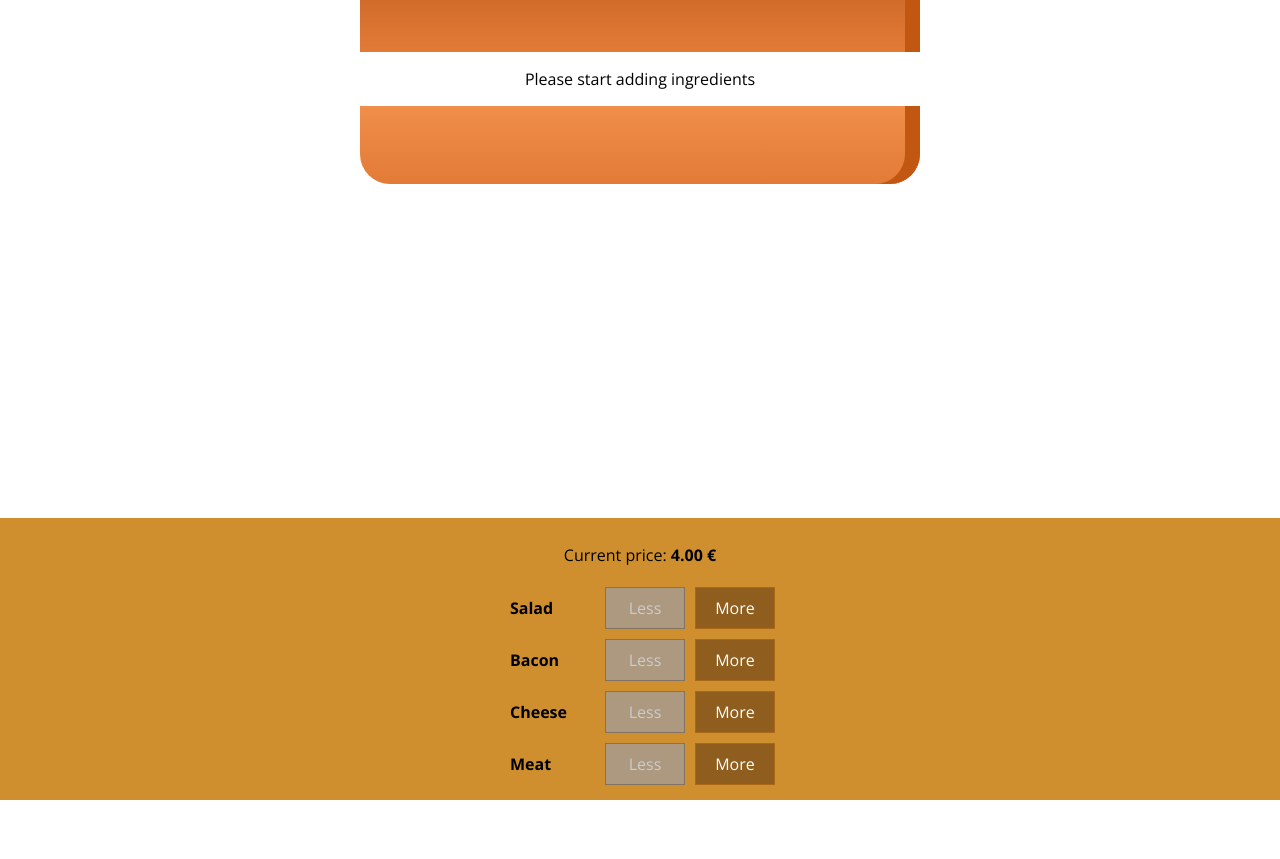
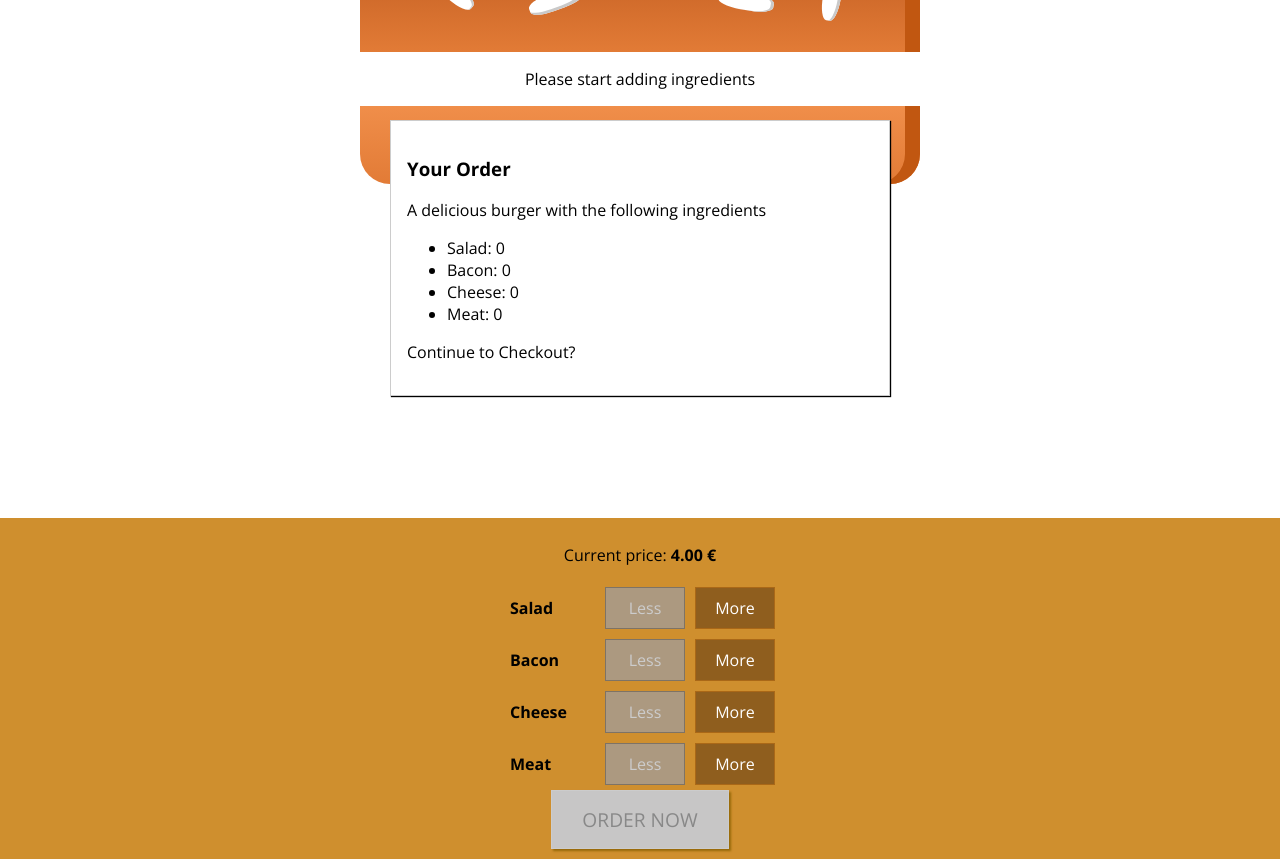
Before and after one commit to Xalemg/react-burguer-app, a React app: page / in a window 1280 px wide. Shown: the part 120-979 px from the top of the page. Before the commit the page ends 920 px from the top, so only its background shows below. Built offline with nearby package versions, Linux system fonts and the light colour scheme.

Commit message:
Added modal, some logic and fixed minor bugs

```diff
--- a/src/components/Burger/BuildControls/BuildControls.css
+++ b/src/components/Burger/BuildControls/BuildControls.css
@@ -1,10 +1,51 @@
-.BuildControls{
-    widht: 100%;
+.BuildControls {
+    width: 100%;
     background-color: #CF8F2E;
     display: flex;
     flex-flow: column;
     align-items: center;
     box-shadow: 0 2px 1px #ccc;
     margin: auto;
-    padding:  10px 0;
+    padding: 10px 0;
 }
+
+.OrderButton {
+    background-color: #DAD735;
+    outline: none;
+    cursor: pointer;
+    border: 1px solid #966909;
+    color: #966909;
+    font-family: inherit;
+    font-size: 1.2em;
+    padding: 15px 30px;
+    box-shadow: 2px 2px 2px #966909;
+}
+
+.OrderButton:hover, .OrderButton:active {
+    background-color: #A0DB41;
+    border: 1px solid #966909;
+    color: #966909;
+}
+
+.OrderButton:disabled {
+    background-color: #C7C6C6;
+    cursor: not-allowed;
+    border: 1px solid #ccc;
+    color: #888888;
+}
+
+.OrderButton:not(:disabled) {
+    animation: enable 0.3s linear;
+}
+
+@keyframes enable {
+    0% {
+        transform: scale(1);
+    }
+    60% {
+        transform: scale(1.1);
+    }
+    100% {
+        transform: scale(1);
+    }
+}
--- a/src/components/Burger/BuildControls/BuildControls.js
+++ b/src/components/Burger/BuildControls/BuildControls.js
@@ -21,6 +21,7 @@ const buildControls = (props) => (
         removed = {() => props.ingredientRemoved(ctrl.type)}
         disabled={props.disabled[ctrl.type]} />
     ))}
+    <button className={classes.OrderButton} disabled={!props.purchasable}>ORDER NOW</button>
     </div>
 );
 
--- a/src/components/Burger/BurgerIngredient/BurgerIngredient.js
+++ b/src/components/Burger/BurgerIngredient/BurgerIngredient.js
@@ -14,8 +14,8 @@ class BurgerIngredient extends Component {
             case('bread-top'):
             ingredient = (
                 <div className= {classes.BreadTop}>
-                    <div className={classes.Seed1}></div>
-                    <div className={classes.Seed2}></div>
+                    <div className={classes.Seeds1}></div>
+                    <div className={classes.Seeds2}></div>
                 </div>
             )
             break;
--- /dev/null
+++ b/src/components/Burger/OrderSummary/OrderSummary.js
@@ -0,0 +1,25 @@
+import React from 'react';
+
+import Aux from '../../../hoc/Aux';
+
+const OrderSummary = (props) => {
+    const ingredientSummary = Object.keys(props.ingredients)
+    .map(igKey => {
+        return (<li key={igKey}>
+            <span style={{textTransform: 'capitalize'}}>{igKey}</span>: {props.ingredients[igKey]}
+            </li>)
+    });
+
+    return(
+        <Aux>
+            <h3>Your Order</h3>
+            <p>A delicious burger with the following ingredients</p>
+            <ul>
+              {ingredientSummary}
+            </ul>
+            <p>Continue to Checkout?</p>
+        </Aux>
+    );
+}
+
+export default OrderSummary;
--- /dev/null
+++ b/src/components/UI/Modal/Modal.css
@@ -0,0 +1,20 @@
+.Modal {
+    position: fixed;
+    z-index: 500;
+    background-color: white;
+    width: 70%;
+    border: 1px solid #ccc;
+    box-shadow: 1px 1px 1px black;
+    padding: 16px;
+    left: 15%;
+    top: 30%;
+    box-sizing: border-box;
+    transition: all 0.3s ease-out;
+}
+
+@media (min-width: 600px) {
+    .Modal {
+        width: 500px;
+        left: calc(50% - 250px);
+    }
+}
--- /dev/null
+++ b/src/components/UI/Modal/Modal.js
@@ -0,0 +1,11 @@
+
+import React from 'react';
+import classes from './Modal.css';
+
+const modal = (props) => (
+    <div className={classes.Modal}>
+        {props.children}
+    </div>
+);
+
+export default modal;
--- a/src/containers/BurgerBuilder/BurgerBuilder.js
+++ b/src/containers/BurgerBuilder/BurgerBuilder.js
@@ -3,6 +3,8 @@ import React, {Component} from 'react';
 import Aux from '../../hoc/Aux';
 import Burger from '../../components/Burger/Burger'
 import BuildControls from '../../components/Burger/BuildControls/BuildControls'
+import Modal from '../../components/UI/Modal/Modal'
+import OrderSummary from '../../components/Burger/OrderSummary/OrderSummary';
 
 const INGREDIENTS_PRICES = {
     salad: 0.5,
@@ -19,8 +21,22 @@ class BurgerBuilder extends Component{
             cheese: 0,
             meat: 0
         },
-        totalPrice: 4
+        totalPrice: 4,
+        purchasable: false
     }
+
+    updatePurchasable( ingredients) {
+        const sum = Object.keys(ingredients).map(
+            igKey => {
+                return ingredients[igKey];
+            }
+        )
+        .reduce((sum, el) =>{
+            return sum +el;
+        },0);
+        this.setState({purchasable: sum >0})
+    };
+
     addIngredientHandler = (type) => {
         const oldCount = this.state.ingredients[type];
         const updatedCount = oldCount + 1;
@@ -32,6 +48,7 @@ class BurgerBuilder extends Component{
         const oldPrice = this.state.totalPrice;
         const newPrice = oldPrice + priceAddition;
         this.setState({ totalPrice: newPrice, ingredients: updatedingredients});
+        this.updatePurchasable(updatedingredients);
     }
     removeIngredientHandler = (type) => {
         const oldCount = this.state.ingredients[type];
@@ -47,6 +64,8 @@ class BurgerBuilder extends Component{
         const oldPrice = this.state.totalPrice;
         const newPrice = oldPrice - priceDeduction;
         this.setState({ totalPrice: newPrice, ingredients: updatedingredients});
+        this.updatePurchasable(updatedingredients);
+
     }
     render () {
         const disabledInfo = {
@@ -57,10 +76,14 @@ class BurgerBuilder extends Component{
         }
         return (
             <Aux>
+                <Modal>
+                    <OrderSummary ingredients={this.state.ingredients}/>
+                </Modal>
                 <Burger ingredients = {this.state.ingredients}/>
                 <BuildControls
                 ingredientAdded ={this.addIngredientHandler}
                 ingredientRemoved = {this.removeIngredientHandler}
+                purchasable = {this.state.purchasable}
                 disabled ={disabledInfo}
                 price={this.state.totalPrice} />
             </Aux>
```
Also changed, not shown: src/components/UI/Backdrop/Backdrop.js (added).
